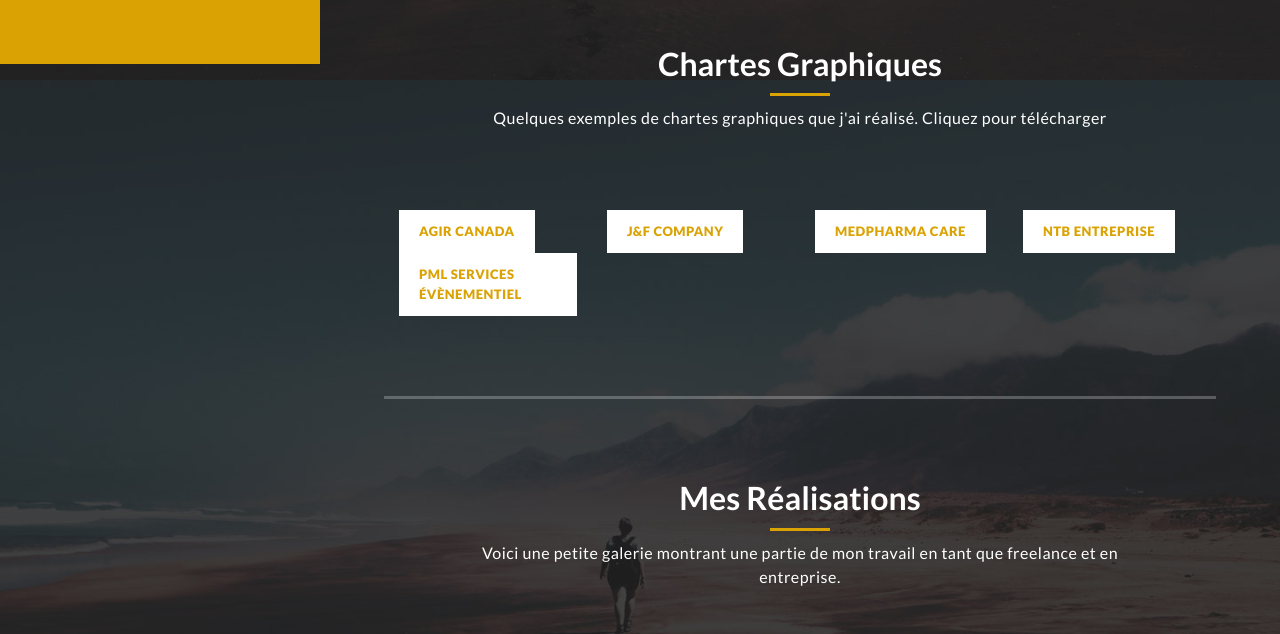
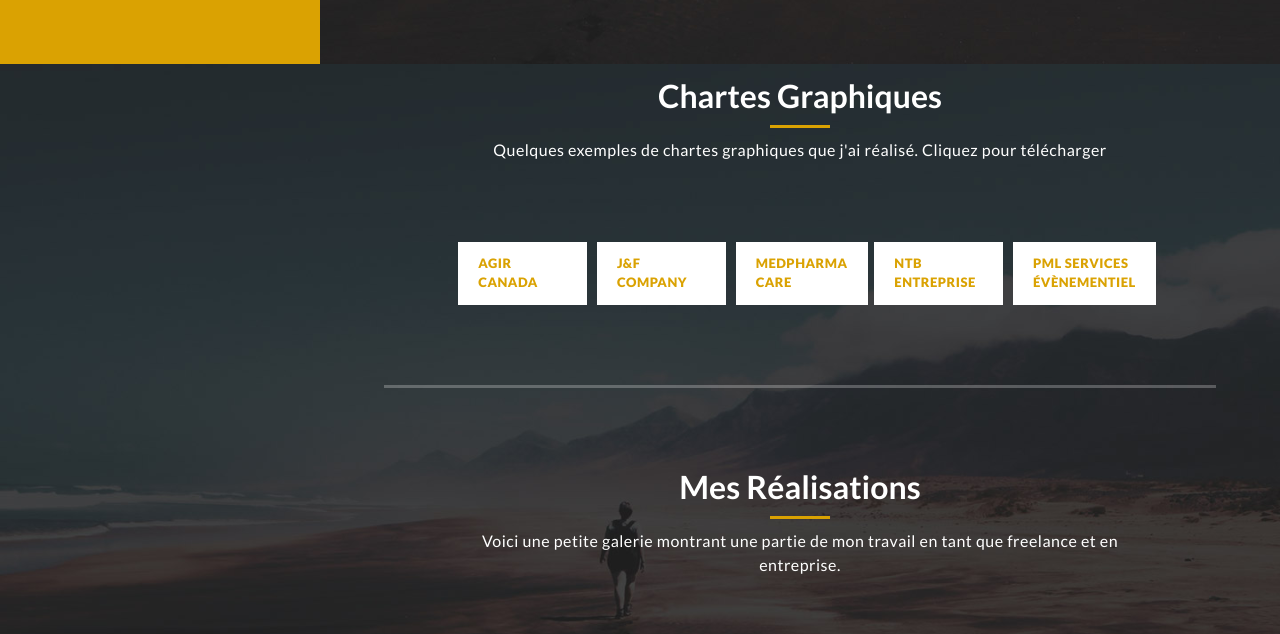
Before and after one commit to Bouom/DOMFANG-Evrard-Steve-Portfolio, a plain HTML site: page index.html in a window 1280 px wide. Shown: the part 736-1370 px from the top of the page. Drawn offline with Linux system fonts and the light colour scheme.

Commit message:
fix issue with margin top

```diff
--- a/index.html
+++ b/index.html
@@ -88,11 +88,11 @@ https://templatemo.com/tm-531-reflux
           <p> <i class="fa fa-map-marker"> </i>  &nbsp;  &nbsp; 74 avenue du Général de Gaulle, 54410 la Neuveville devant Nancy &nbsp;  &nbsp;  &nbsp;   &nbsp; <i class="fa fa-phone"></i> &nbsp; +33 678710575  &nbsp; &nbsp; &nbsp; &nbsp;  &nbsp;  &nbsp; &nbsp;  &nbsp; &nbsp;  &nbsp; &nbsp;  &nbsp; &nbsp;  &nbsp;
             <br><i class="fa fa-envelope"></i> &nbsp; bouomevrard@gmail.com</p>
         </div> -->
-      </p>
+
         <div class="center-image-post">
           <div class="row">
             <div class="col-md-12">
-              <div class="left-image">
+              <div class="left-image  mt-5">
                 <img src="assets/image_evrard/affiche.jpg" alt="" />
               </div>
             </div>
@@ -171,28 +171,33 @@ https://templatemo.com/tm-531-reflux
           <div class="line-dec"></div>
           <span>Quelques exemples de chartes graphiques que j'ai réalisé. Cliquez pour télécharger</span>
         </div>
-        <div class="row">
-          <div class="col-md-3">
+
+        <div class="row d-flex justify-content-center">
+          <div class="col-lg-2 col-md-6">
             <div class="white-button">
               <a href="https://bouom.github.io/DOMFANG-Evrard-Steve-Portfolio/assets/image_evrard/charte_graphique/1.pdf" download>AGIR CANADA</a>
             </div>
           </div>
-          <div class="col-md-3">
+
+          <div class="col-lg-2 col-md-6">
             <div class="white-button">
               <a href="https://bouom.github.io/DOMFANG-Evrard-Steve-Portfolio/assets/image_evrard/charte_graphique/2.pdf" download>J&F COMPANY</a>
             </div>
           </div>
-          <div class="col-md-3">
+
+          <div class="col-lg-2 col-md-6">
             <div class="white-button">
               <a href="https://bouom.github.io/DOMFANG-Evrard-Steve-Portfolio/assets/image_evrard/charte_graphique/3.pdf" download>MedPharma Care</a>
             </div>
           </div>
-          <div class="col-md-3">
+
+          <div class="col-lg-2 col-md-6">
             <div class="white-button">
               <a href="https://bouom.github.io/DOMFANG-Evrard-Steve-Portfolio/assets/image_evrard/charte_graphique/4.pdf" download>NTB ENTREPRISE</a>
             </div>
           </div>
-          <div class="col-md-3">
+
+          <div class="col-lg-2 col-md-6">
             <div class="white-button">
               <a href="https://bouom.github.io/DOMFANG-Evrard-Steve-Portfolio/assets/image_evrard/charte_graphique/5.pdf" download>PML services évènementiel</a>
             </div>
```
